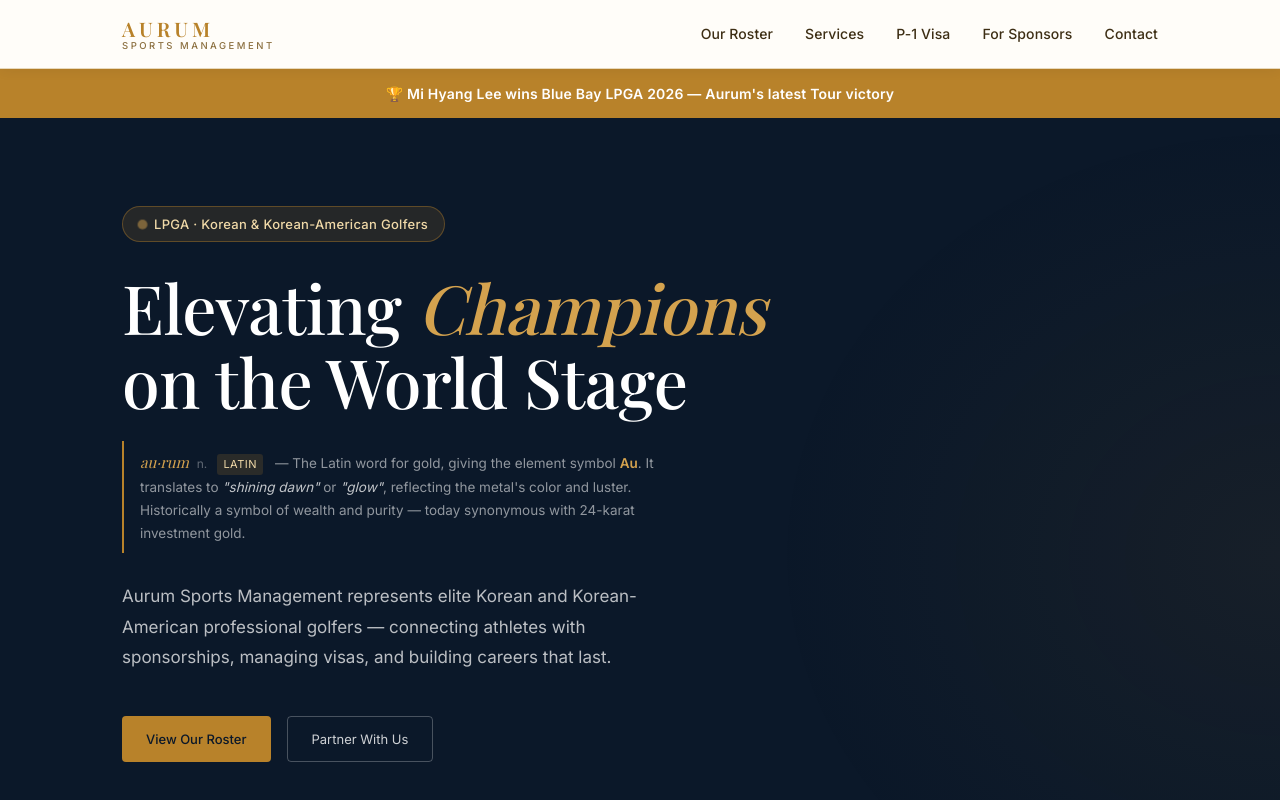
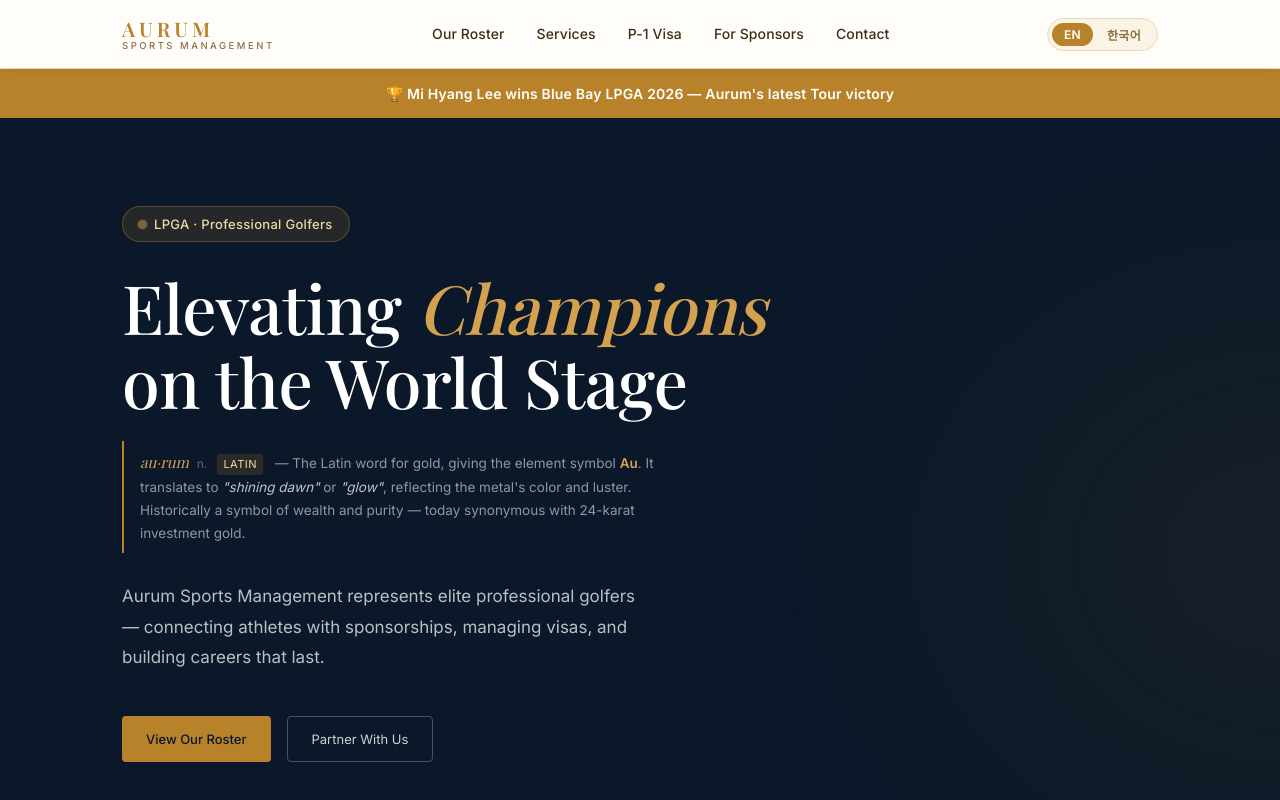
Before and after one commit to data-insider-nyc/aurumsm, a website: page index.html in a window 1280 px wide. Shown: the top 800 px of the page. Drawn offline with nearby package versions, Linux system fonts and the light colour scheme; a web font is replaced by a local one.

Commit message:
change korean-american to profesional golfs

```diff
--- a/index.html
+++ b/index.html
@@ -3,16 +3,16 @@
 <head>
 <meta charset="UTF-8"/><meta name="viewport" content="width=device-width,initial-scale=1.0"/>
 <title>Aurum Sports Management — Elevating Champions</title>
-<meta name="description" content="Aurum Sports Management represents elite Korean and Korean-American LPGA professional golfers. Sponsorship, P-1 Visa, full career management. Dallas, Texas."/>
+<meta name="description" content="Aurum Sports Management represents elite LPGA professional golfers. Sponsorship, P-1 Visa, full career management. Dallas, Texas."/>
 <meta name="theme-color" content="#0B1829"/>
 <meta property="og:title" content="Aurum Sports Management — Elevating Champions"/>
-<meta property="og:description" content="Elite Korean and Korean-American LPGA golfer representation, sponsorship strategy, and P-1 visa coordination."/>
+<meta property="og:description" content="Elite LPGA golfer representation, sponsorship strategy, and P-1 visa coordination."/>
 <meta property="og:type" content="website"/>
 <meta property="og:url" content="https://aurumsm.com/"/>
 <meta property="og:image" content="https://aurumsm.com/images/players/mi-hyang-lee.jpg"/>
 <meta name="twitter:card" content="summary_large_image"/>
 <meta name="twitter:title" content="Aurum Sports Management — Elevating Champions"/>
-<meta name="twitter:description" content="Elite Korean and Korean-American LPGA golfer representation, sponsorship strategy, and P-1 visa coordination."/>
+<meta name="twitter:description" content="Elite LPGA golfer representation, sponsorship strategy, and P-1 visa coordination."/>
 <meta name="twitter:image" content="https://aurumsm.com/images/players/mi-hyang-lee.jpg"/>
 <link rel="canonical" href="https://aurumsm.com/"/>
 <link rel="preconnect" href="https://fonts.googleapis.com"/>
@@ -136,14 +136,14 @@ function render(){
 
   // Hero
   document.getElementById('hero-badge').textContent =
-    l==='en' ? 'LPGA · Korean & Korean-American Golfers' : 'LPGA · 한국 및 재미교포 골퍼 전문 에이전시';
+    l==='en' ? 'LPGA · Professional Golfers' : 'LPGA · 전문 골퍼';
   document.getElementById('hero-h1').innerHTML =
     l==='en' ? 'Elevating <em>Champions</em><br>on the World Stage' : '세계 무대에서<br><em>챔피언</em>을 만들다';
   document.getElementById('aurum-def').innerHTML = l==='en'
     ? `<span class="aurum-def-word">au·rum</span> <span class="aurum-def-pos">n.</span> <span class="aurum-def-origin">Latin</span> — The Latin word for gold, giving the element symbol <strong>Au</strong>. It translates to <em>"shining dawn"</em> or <em>"glow"</em>, reflecting the metal's color and luster. Historically a symbol of wealth and purity — today synonymous with 24-karat investment gold.`
     : `<span class="aurum-def-word">au·rum</span> <span class="aurum-def-pos">n.</span> <span class="aurum-def-origin">라틴어</span> — 금(Gold)을 뜻하는 라틴어로, 원소 기호 <strong>Au</strong>의 어원입니다. <em>"빛나는 새벽"</em> 또는 <em>"광채"</em>로 번역되며 금속의 색과 광택을 담고 있습니다. 역사적으로 부와 순수함의 상징이며, 오늘날에는 순금 24캐럿과 동의어로 쓰입니다.`;
   document.getElementById('hero-sub').textContent =
-    l==='en' ? 'Aurum Sports Management represents elite Korean and Korean-American professional golfers — connecting athletes with sponsorships, managing visas, and building careers that last.'
+    l==='en' ? 'Aurum Sports Management represents elite professional golfers — connecting athletes with sponsorships, managing visas, and building careers that last.'
              : 'Aurum Sports Management는 한국 및 재미교포 프로 골퍼를 대표합니다. 스폰서십 연결, 비자 지원, 선수 커리어 전략까지 종합 매니지먼트를 제공합니다.';
   document.getElementById('h-cta1').textContent = l==='en'?'View Our Roster':'선수단 보기';
   document.getElementById('h-cta2').textContent = l==='en'?'Partner With Us':'파트너십 문의';
@@ -207,7 +207,7 @@ function render(){
   document.getElementById('rc-lbl').textContent   = l==='en'?'For Korean Golfers':'한국 골퍼 여러분께';
   document.getElementById('rc-title').textContent  = l==='en'?'Ready for the World Stage?':'세계 무대에서 뛸 준비가 되셨나요?';
   document.getElementById('rc-sub').textContent    = l==='en'
-    ? 'If you\'re a Korean or Korean-American golfer looking to compete on the LPGA or PGA Tour, Aurum can help. We provide full career management including P-1 visa processing, sponsorship, and on-tour support.'
+    ? 'If you\'re a professional golfer looking to compete on the LPGA or PGA Tour, Aurum can help. We provide full career management including P-1 visa processing, sponsorship, and on-tour support.'
     : 'LPGA 또는 PGA 투어에서 활약하고 싶은 한국 및 재미교포 골퍼라면 Aurum이 함께합니다. P-1 비자 발급, 스폰서십, 투어 현장 지원까지 커리어 전반을 관리합니다.';
   document.getElementById('rc-note').textContent   = l==='en'?'We welcome inquiries in English and Korean · 한국어 문의 환영합니다':'영어 및 한국어 문의 모두 환영합니다';
   document.getElementById('rc-cta1').textContent   = l==='en'?'Inquire About Representation':'선수 문의하기';
--- a/js/main.js
+++ b/js/main.js
@@ -63,6 +63,10 @@ const Aurum = (() => {
             <li><a href="${b}pages/sponsors.html" class="${active === "sponsors" ? "active" : ""}">${tx(TRANSLATIONS.nav.sponsors)}</a></li>
             <li><a href="${b}pages/contact.html"  class="${active === "contact" ? "active" : ""}">${tx(TRANSLATIONS.nav.contact)}</a></li>
           </ul>
+          <div class="lang-toggle">
+            <button class="lang-btn ${_lang === "en" ? "active" : ""}" data-lang="en">EN</button>
+            <button class="lang-btn ${_lang === "ko" ? "active" : ""}" data-lang="ko">한국어</button>
+          </div>
         </div>`;
       el.querySelectorAll(".lang-btn").forEach((b) =>
         b.addEventListener("click", () => setLang(b.dataset.lang)),
```
